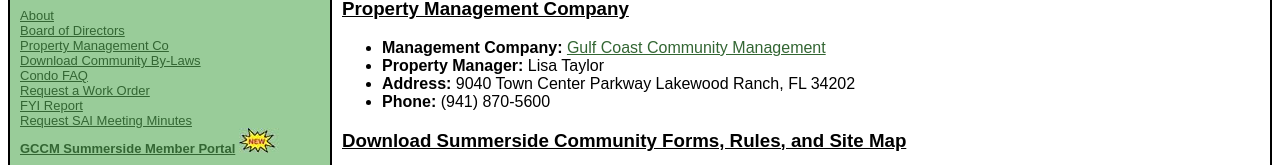
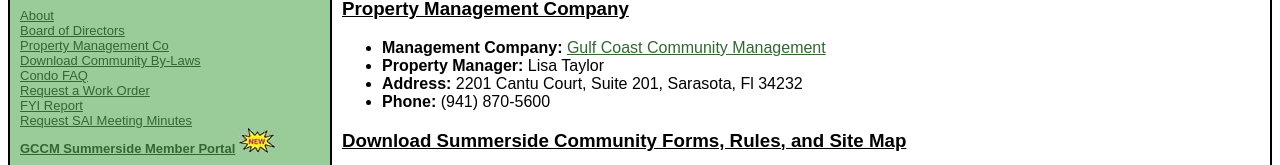
Before and after one commit to Summerside-sys/summerside-sys.github.io, a plain HTML site: page index.html in a window 1280 px wide. Shown: the part 328-493 px from the top of the page. Drawn offline with Linux system fonts and the light colour scheme.

Commit message:
Added New Property Mngr address

```diff
--- a/index.html
+++ b/index.html
@@ -76,7 +76,7 @@ table {
 <ul>
 <li><b>Management Company:</b> <a href="https://www.gulfcoastcm.com" target="_blank">Gulf Coast Community Management</a></li>
 <li><b>Property Manager:</b> Lisa Taylor</li>
-<li><b>Address:</b> 9040 Town Center Parkway Lakewood Ranch, FL 34202</li>
+<li><b>Address:</b> 2201 Cantu Court, Suite 201, Sarasota, Fl 34232</li>
 <li><b>Phone:</b> (941) 870-5600</li>
 </ul>
 
```
